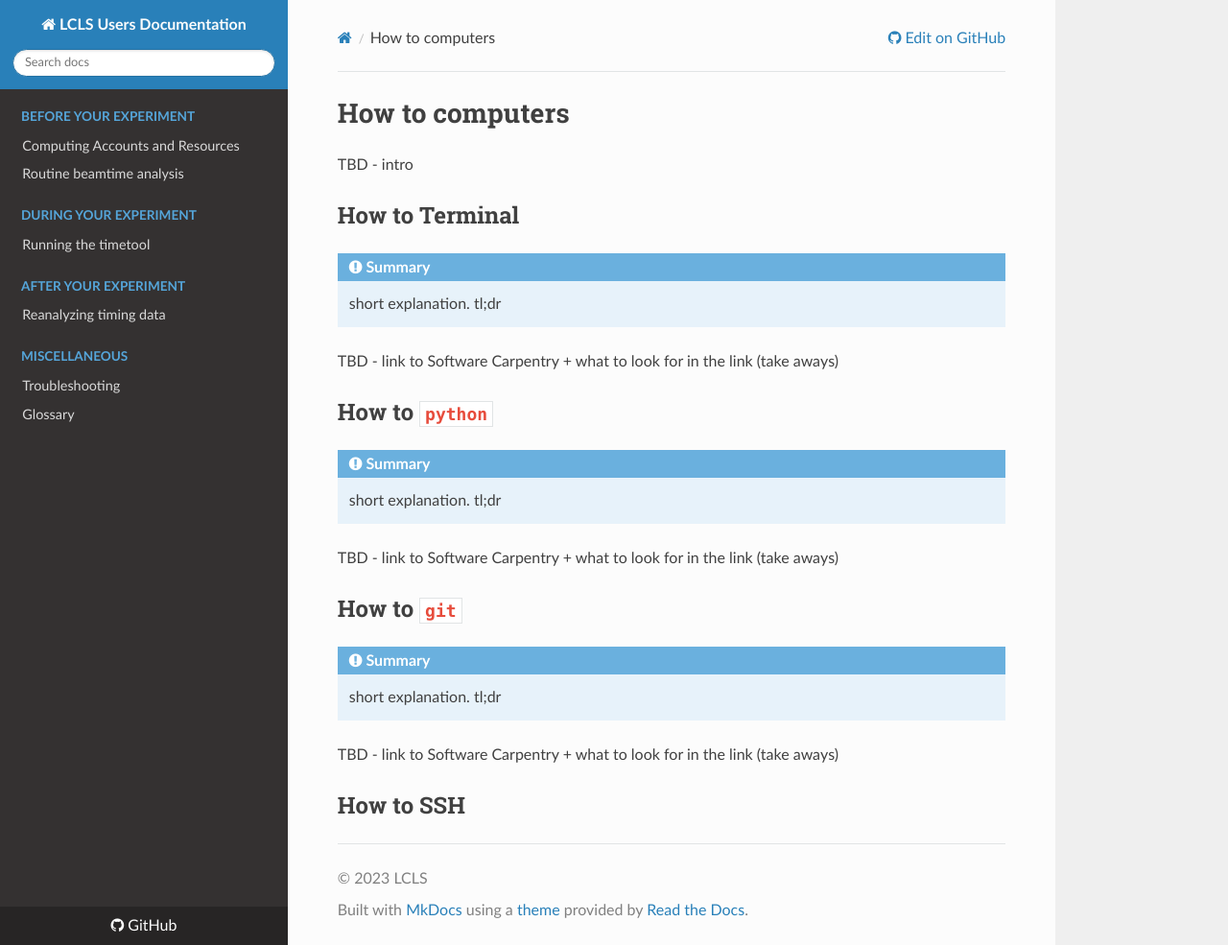
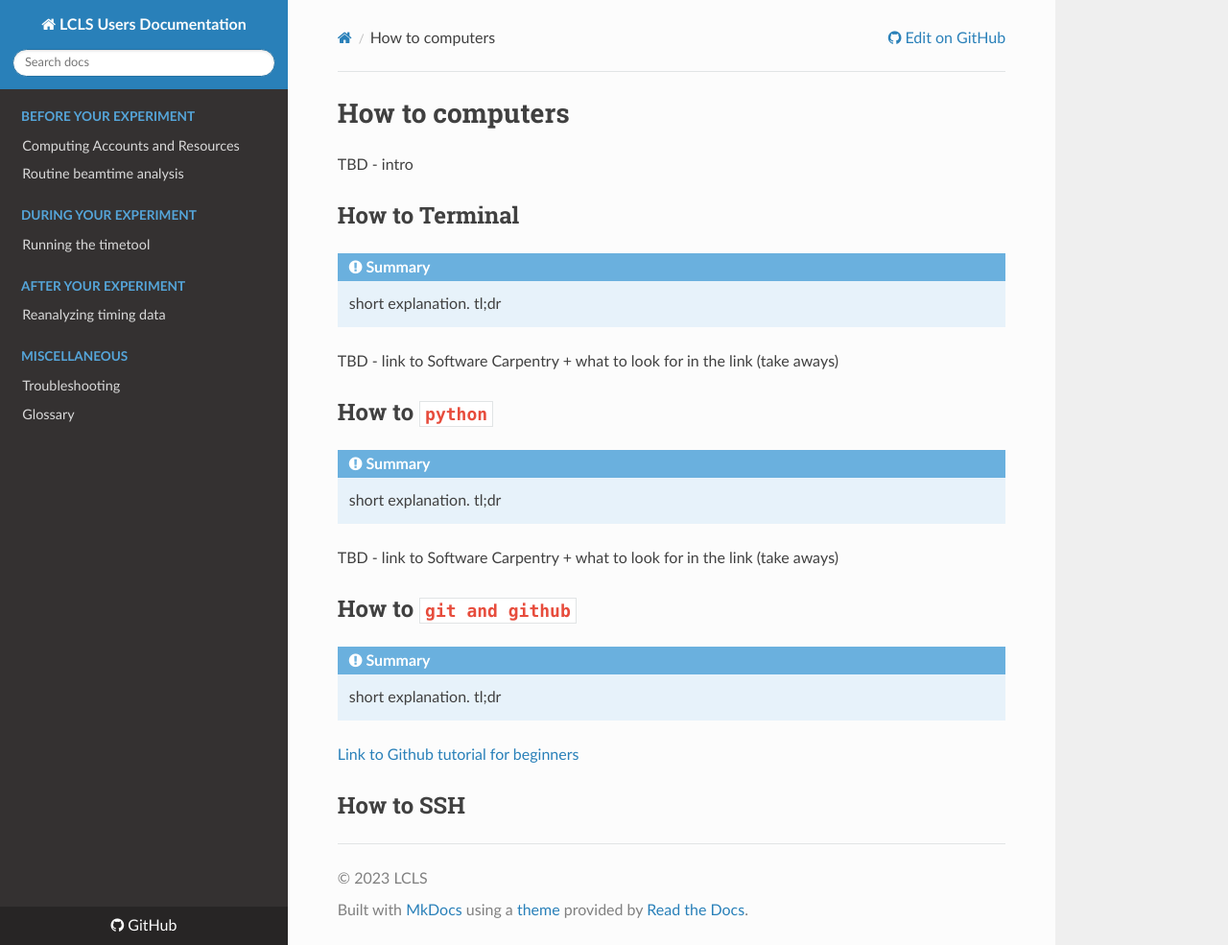
Before and after one commit to lcls-users/lcls-users, an MkDocs documentation site: the page built from docs/tutorials/computers101.md, in a window 1280 px wide and 985 px high. Shown: the whole window at 96% size. Built offline with MkDocs 1.6.1, drawn with Linux system fonts in a browser that asks for light colours; nearby versions of some CDN libraries.

Commit message:
Update computers101.md

```diff
--- a/docs/tutorials/computers101.md
+++ b/docs/tutorials/computers101.md
@@ -16,11 +16,10 @@ TBD - link to Software Carpentry + what to look for in the link (take aways)
 
 TBD - link to Software Carpentry + what to look for in the link (take aways)
 
-## How to `git`
+## How to `git and github`
 
 !!! note "Summary"
     short explanation. tl;dr
 
-TBD - link to Software Carpentry + what to look for in the link (take aways)
-
+[Link to Github tutorial for beginners](https://product.hubspot.com/blog/git-and-github-tutorial-for-beginners)
 ## How to SSH
```
